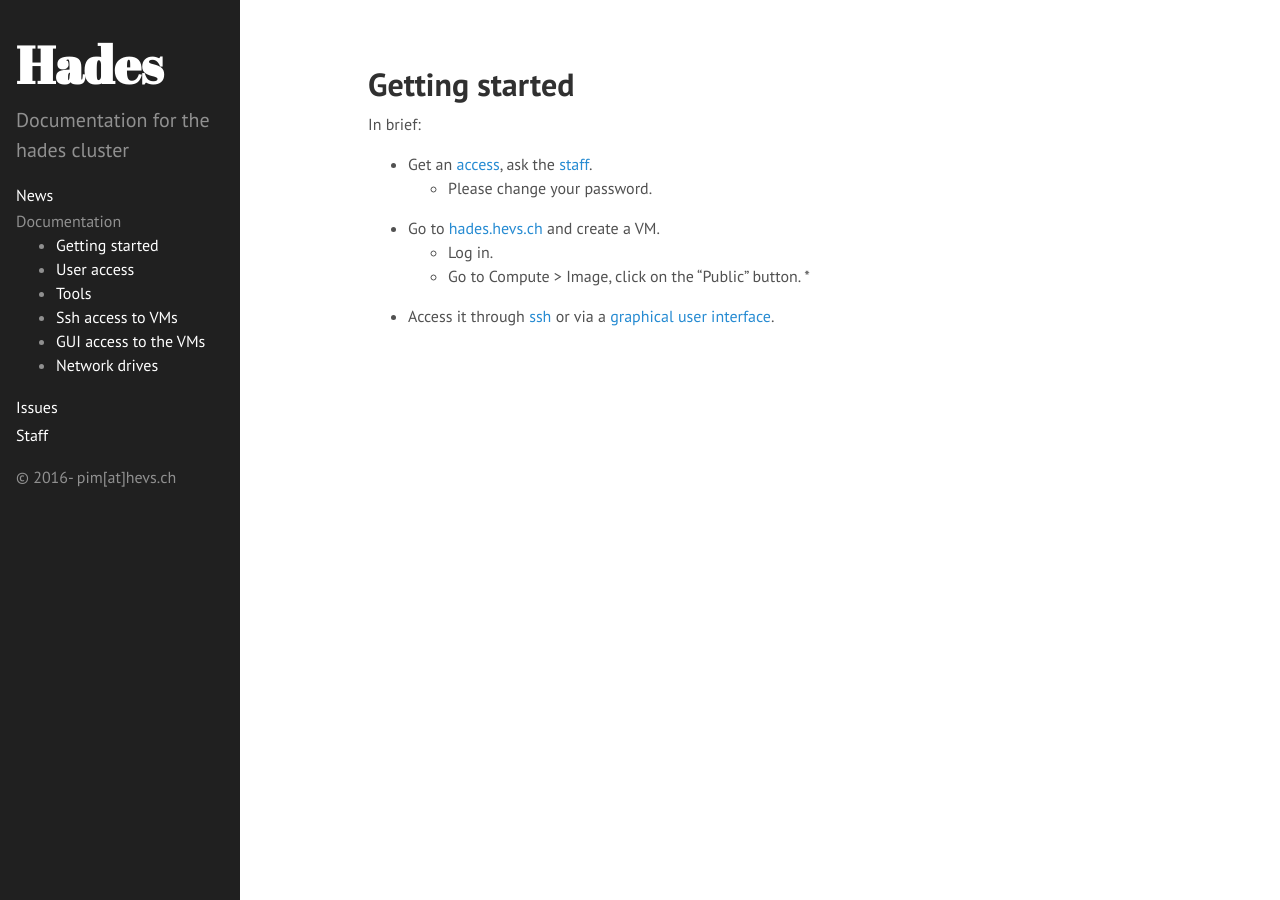
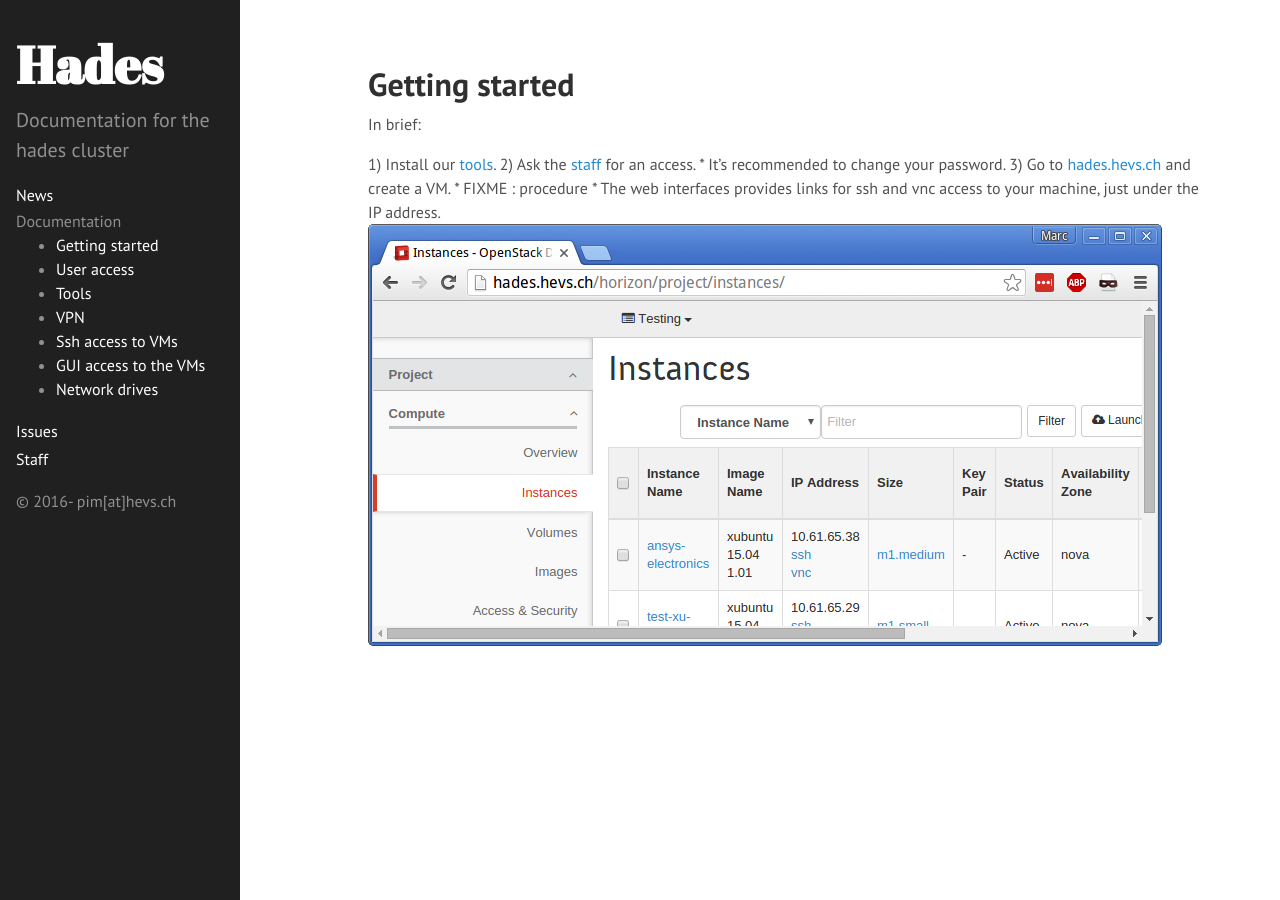
Before and after one commit to hevs-isi/hades, a Jekyll site: the page built from _doc/getting_started.md, in a window 1280 px wide. Built offline with Jekyll 4.4.1, drawn with Linux system fonts in a browser that asks for light colours.

Commit message:
Documenation update

```diff
--- a/_doc/getting_started.md
+++ b/_doc/getting_started.md
@@ -7,10 +7,10 @@
 
 In brief:
 
-* Get an [access](../access/), ask the [staff](../../staff/).
-	* Please change your password.
-* Go to [hades.hevs.ch](http://hades.hevs.ch) and create a VM.
-	* Log in.
-	* Go to Compute > Image, click on the "Public" button.
-	*
-* Access it through [ssh](../ssh/) or via a [graphical user interface](../gui/).
+1) Install our [tools](../tools/).
+2) Ask the [staff](../../staff/) for an access.
+    * It's recommended to change your password.
+3) Go to [hades.hevs.ch](http://hades.hevs.ch) and create a VM.
+    * FIXME : procedure
+    * The web interfaces provides links for ssh and vnc access to your machine, just under the IP address.
+    ![Custom URLs](../../images/doc/custom_url.png)
```
Also changed, not shown: _doc/drives.md (+2 -5 lines), _doc/gui.md (+4 -5 lines), _doc/ssh.md (+8 -4 lines), _doc/tools.md (+10 -6 lines), _doc/vpn.md (added, +27 -0 lines), images/doc/custom_url.png (added).
